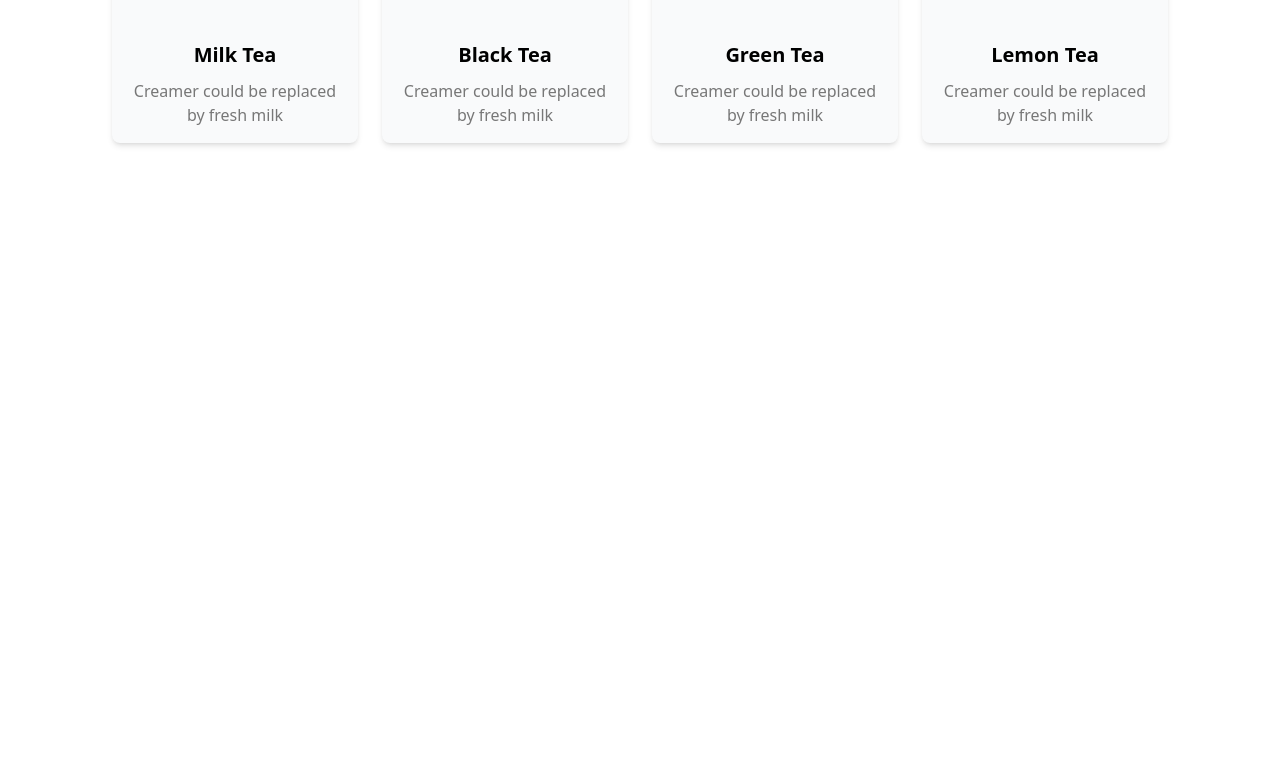
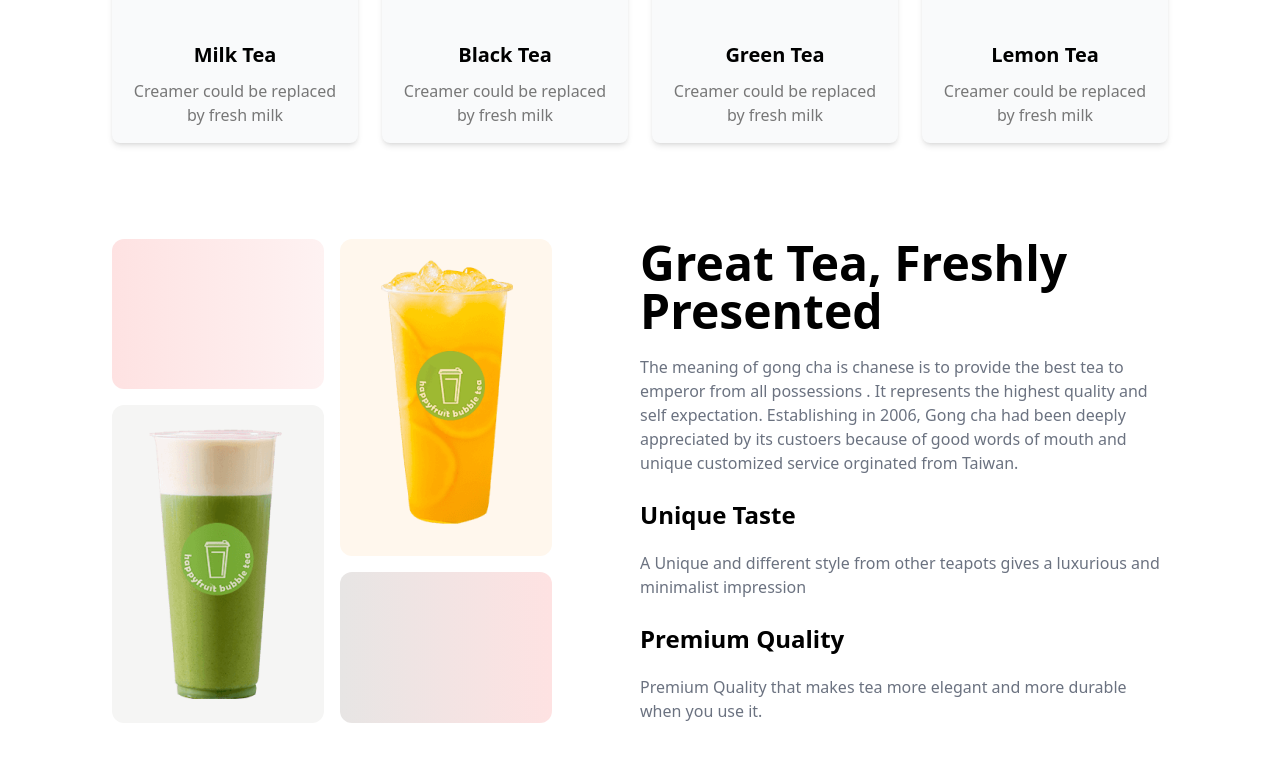
Before and after one commit to Tanbiru/Tea-house-with-tailwind, a plain HTML site: page index.html in a window 1280 px wide. Shown: the part 1023-1784 px from the top of the page. Before the commit the page ends 1262 px from the top, so only its background shows below. Drawn offline with nearby package versions, Linux system fonts and the light colour scheme.

Commit message:
great tea section push

```diff
--- a/index.html
+++ b/index.html
@@ -96,6 +96,43 @@
 
           </section>
 
+          <!-- great tea section -->
+           <section class="mb-24">
+            <div class="grid grid-cols-1 lg:grid-cols-2">
+              <!-- image section -->
+               <div class="grid grid-cols-2 grid-rows-3 gap-4 lg:w-5/6">
+                <div class="h-38 bg-gradient-to-r from-red-100 to-red-50 rounded-xl">
+
+                </div>
+                <div class="bg-orange-50 rounded-xl row-span-2">
+                  <img class="mx-auto my-5" src="./images/fresh-1.png" alt="">
+                </div>
+                <div class="bg-stone-100 rounded-xl row-span-2">
+                  <img class="mx-auto my-5" src="./images/fresh-2.png" alt="">
+                </div>
+                <div class="h-38 bg-gradient-to-r from-stone-200 to-red-100 rounded-xl">
+
+                </div>
+
+               </div>
+               <!-- text section -->
+                <div>
+                  <h1 class="text-5xl font-bold mb-5">Great Tea, Freshly Presented</h1>
+                <p   class="text-gray-500">The meaning of gong cha is chanese is to provide the best tea to emperor from all possessions . It represents the highest quality and self expectation. Establishing in 2006, Gong cha had been deeply appreciated by its custoers  because of good words of mouth and unique customized service orginated from Taiwan.</p>
+                <br>
+                <h1 class="text-2xl font-bold mb-5">Unique Taste</h1>
+                <p class="text-gray-500">A Unique and different style from other teapots gives a luxurious and minimalist impression</p>
+               <br>
+               <h1 class="text-2xl font-bold mb-5">Premium Quality</h1>
+               <p class="text-gray-500">Premium Quality that makes tea more elegant and more durable when you use it.</p>
+
+
+                </div>
+            </div>
+
+
+           </section>
+
 
      </main>
 </body>
```
